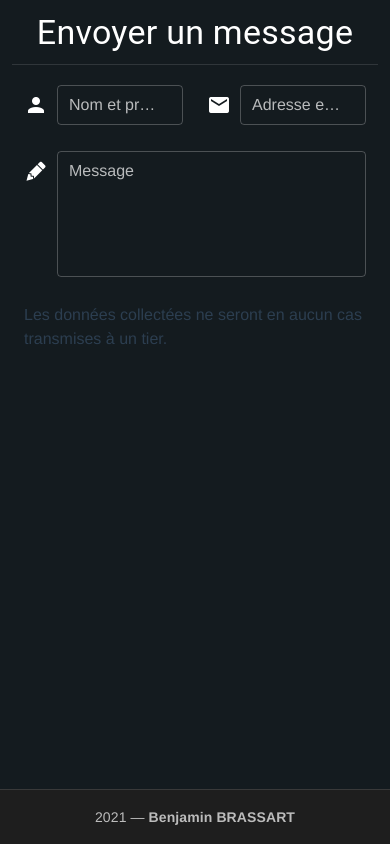
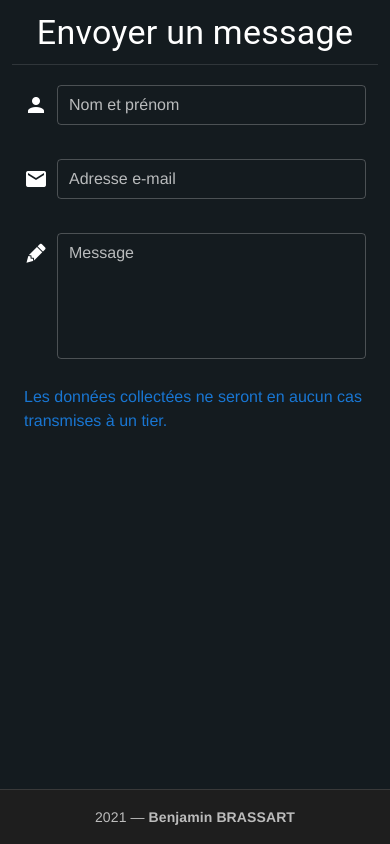
Before and after one commit to benjaminbrassart/portfolio, a Vue app: page /contact in a window 390 px wide. Built offline with nearby package versions, Linux system fonts and the light colour scheme.

Commit message:
Started responsiveness on contact form

```diff
--- a/src/views/Contact.vue
+++ b/src/views/Contact.vue
@@ -4,7 +4,7 @@
     <v-divider class="mt-3 mb-2" />
     <v-container>
       <v-row>
-        <v-col>
+        <v-col cols="12" sm="6" class="pb-0">
           <v-text-field dense outlined v-model="form.name" :rules="rules.name">
             <template slot="label">
               {{ $t("content.contact.message-name") }}
@@ -14,11 +14,12 @@
             </template>
           </v-text-field>
         </v-col>
-        <v-col>
+        <v-col cols="12" sm="6" class="pt-2 pb-5">
           <v-text-field
             dense
             outlined
             v-model="form.email"
+            type="email"
             :rules="rules.email"
           >
             <template slot="label">
@@ -44,7 +45,7 @@
           <v-icon>mdi-lead-pencil</v-icon>
         </template>
       </v-textarea>
-      <p class="text-left">
+      <p class="text-left primary--text">
         {{ $t("content.contact.data-privacy") }}
       </p>
     </v-container>
@@ -86,9 +87,9 @@ export default Vue.extend({
         ],
         content: [
           (v: string) =>
-            v.length >= 20 || i18n.t(`content.contact.error.name.minimum`),
+            v.length >= 20 || i18n.t(`content.contact.error.content.minimum`),
           (v: string) =>
-            v.length <= 2000 || i18n.t(`content.contact.error.name.maximum`),
+            v.length <= 2000 || i18n.t(`content.contact.error.content.maximum`),
         ],
       },
     };
```
